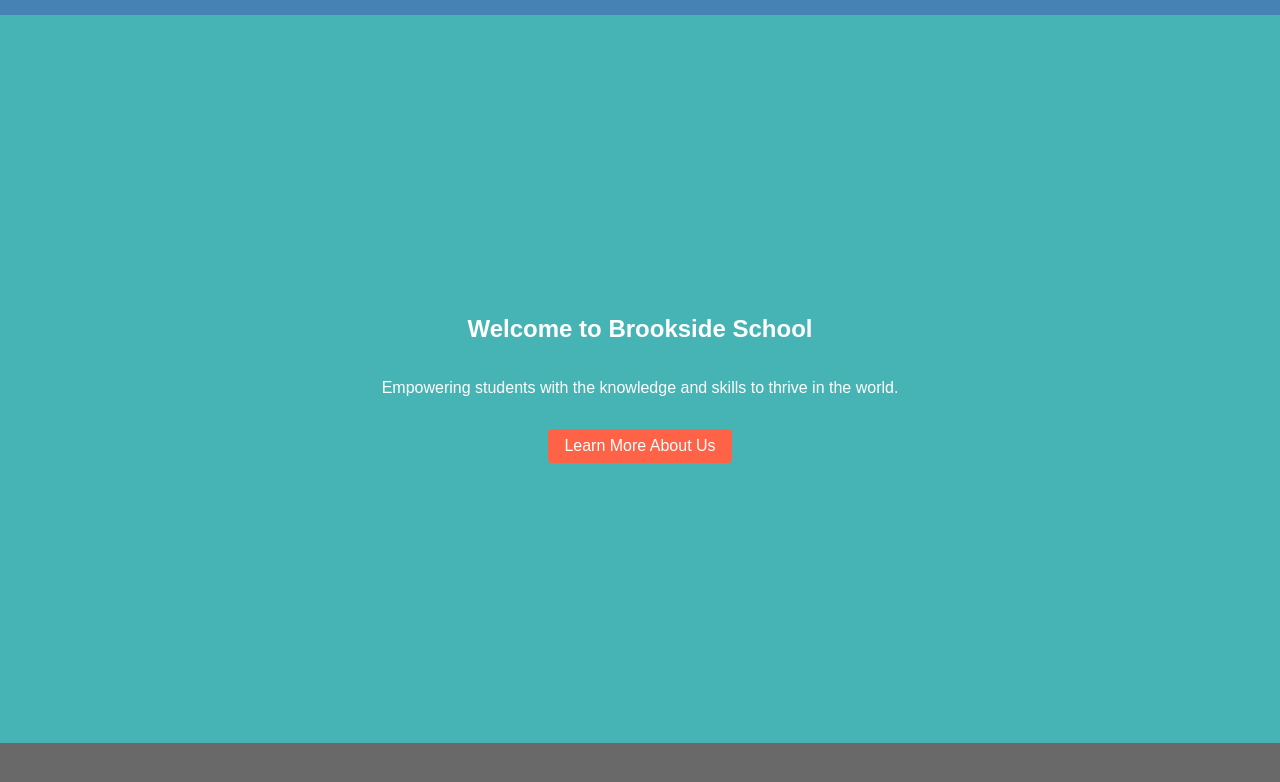
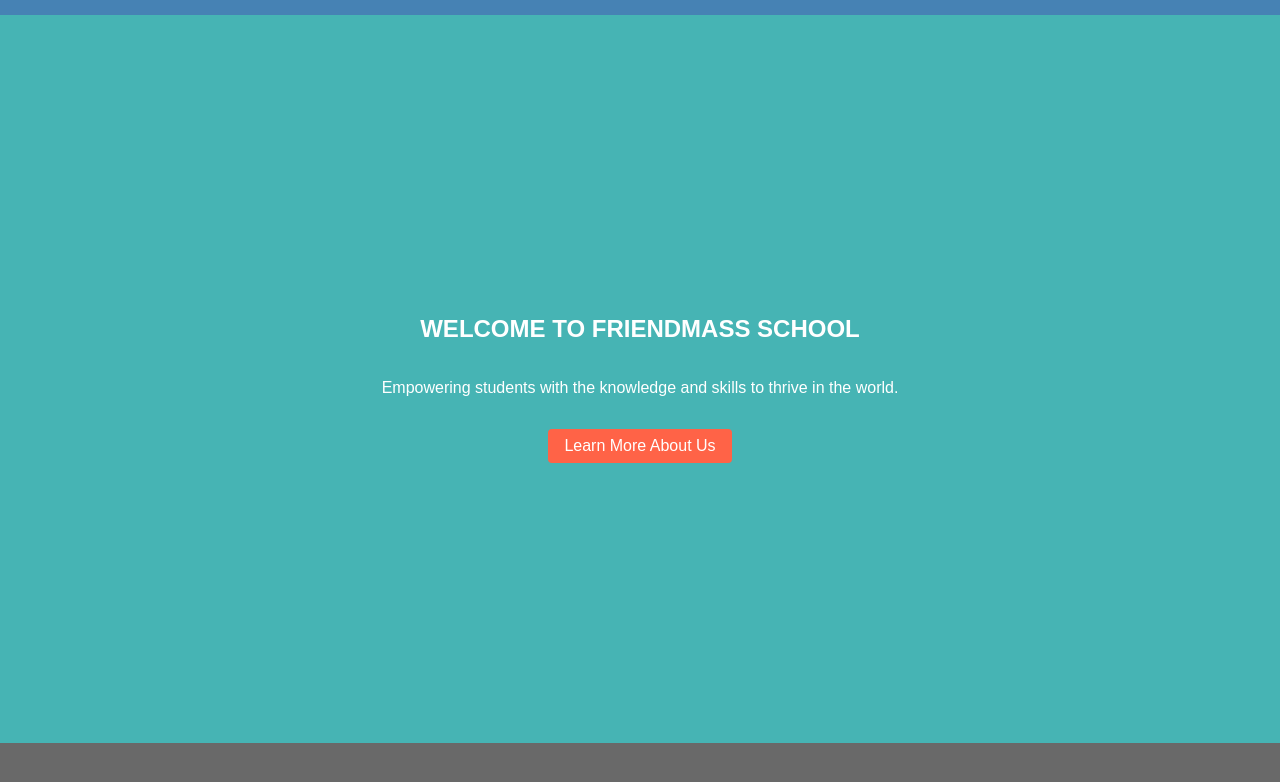
Before and after one commit to BILLCLINTON030/biillportfolio-project, a plain HTML site: page index.html in a window 1280 px wide. Shown: the part 102-884 px from the top of the page. Drawn offline with Linux system fonts and the light colour scheme.

Commit message:
Update index.html

```diff
--- a/index.html
+++ b/index.html
@@ -24,7 +24,7 @@
 
     <!-- Home Section -->
     <section id="home" class="jumbotron">
-        <h2>Welcome to Brookside School</h2>
+        <h2>WELCOME TO FRIENDMASS SCHOOL</h2>
         <p>Empowering students with the knowledge and skills to thrive in the world.</p>
         <button onclick="scrollToSection('about')">Learn More About Us</button>
     </section>
```
